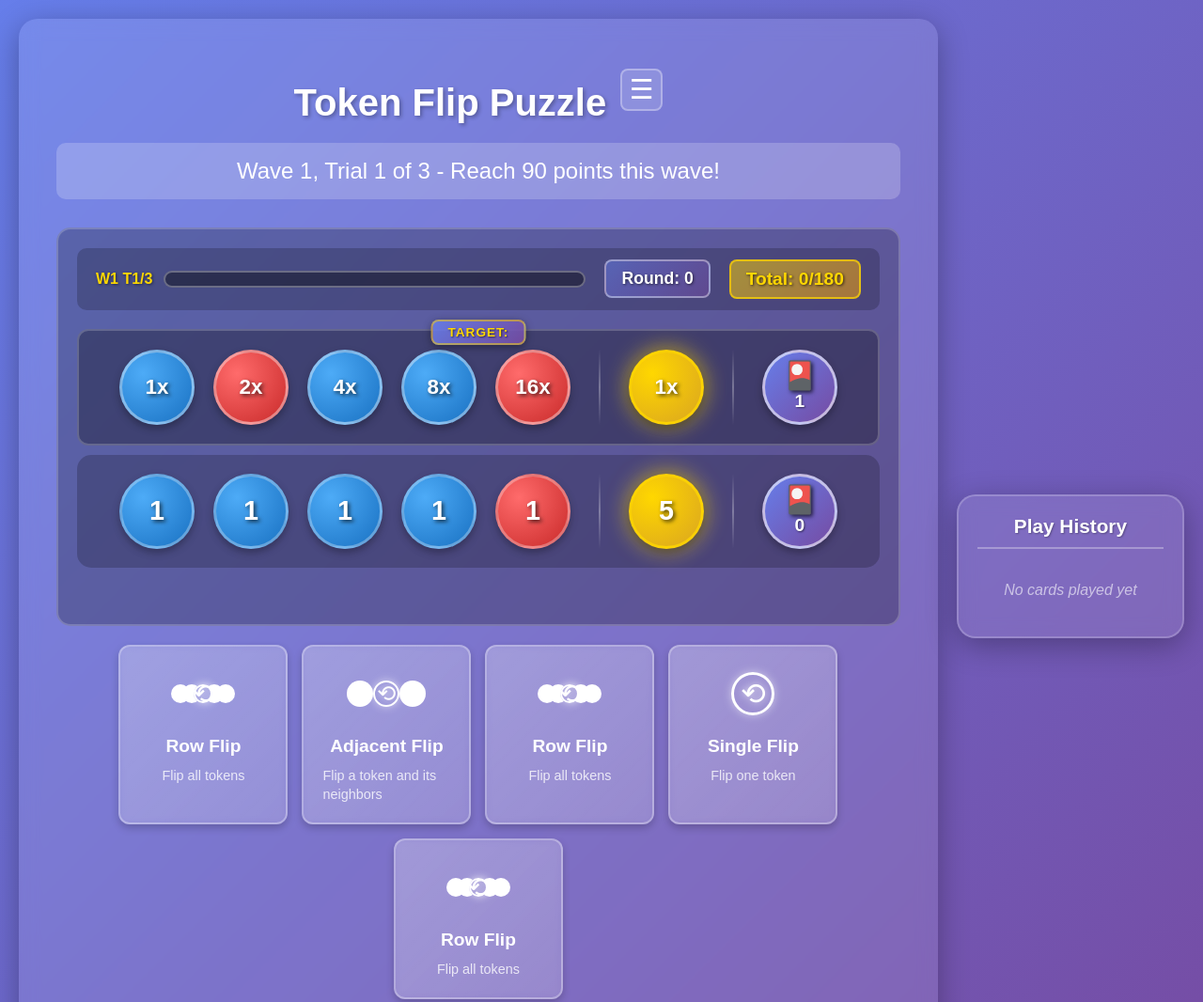
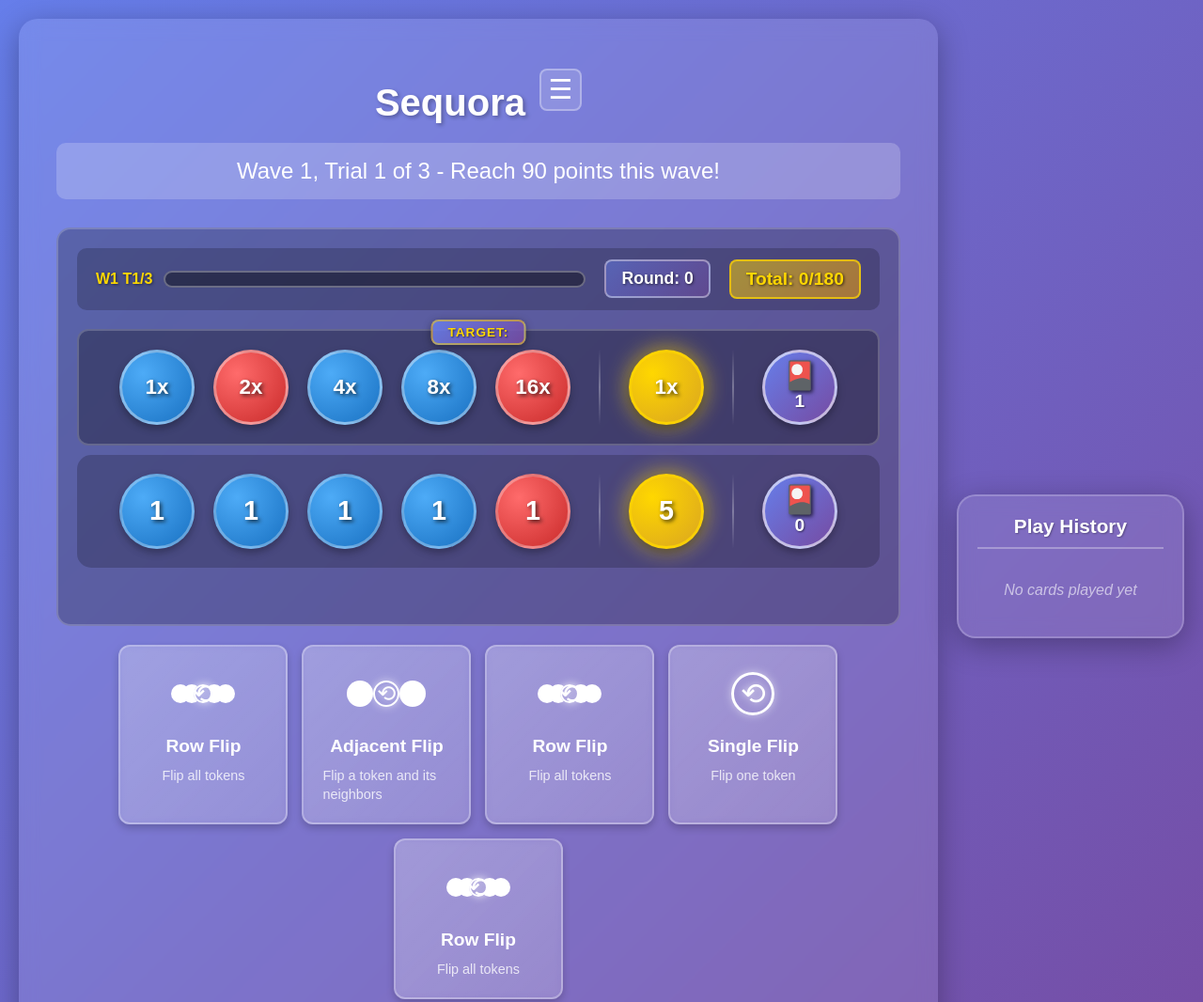
Before and after one commit to mikebranstein/sequora, a website built with webpack: page public/index.html in a window 1280 px wide. Shown: the top 1066 px of the page at 94% size. Built offline with nearby package versions, Linux system fonts and the light colour scheme.

Commit message:
update: game named sequora

```diff
--- a/package.json
+++ b/package.json
@@ -1,7 +1,7 @@
 {
-  "name": "web-game",
+  "name": "sequora",
   "version": "1.0.0",
-  "description": "A web-based game project using TypeScript and Node.js",
+  "description": "Sequora - A strategic pattern-matching card game",
   "main": "src/server/app.ts",
   "scripts": {
     "start": "node dist/server/app.js",
--- a/public/index.html
+++ b/public/index.html
@@ -3,12 +3,12 @@
 <head>
     <meta charset="UTF-8">
     <meta name="viewport" content="width=device-width, initial-scale=1.0">
-    <title>Token Flip Card Game</title>
+    <title>Sequora</title>
     <link rel="stylesheet" href="styles/main.css">
 </head>
 <body>
     <div id="game-container">
-        <h1>Token Flip Puzzle</h1>
+        <h1>Sequora</h1>
         <div class="header-controls">
             <div id="score-display" class="score-display">Score: 0</div>
             <button id="view-deck-button" class="view-deck-button">View Deck</button>
```
